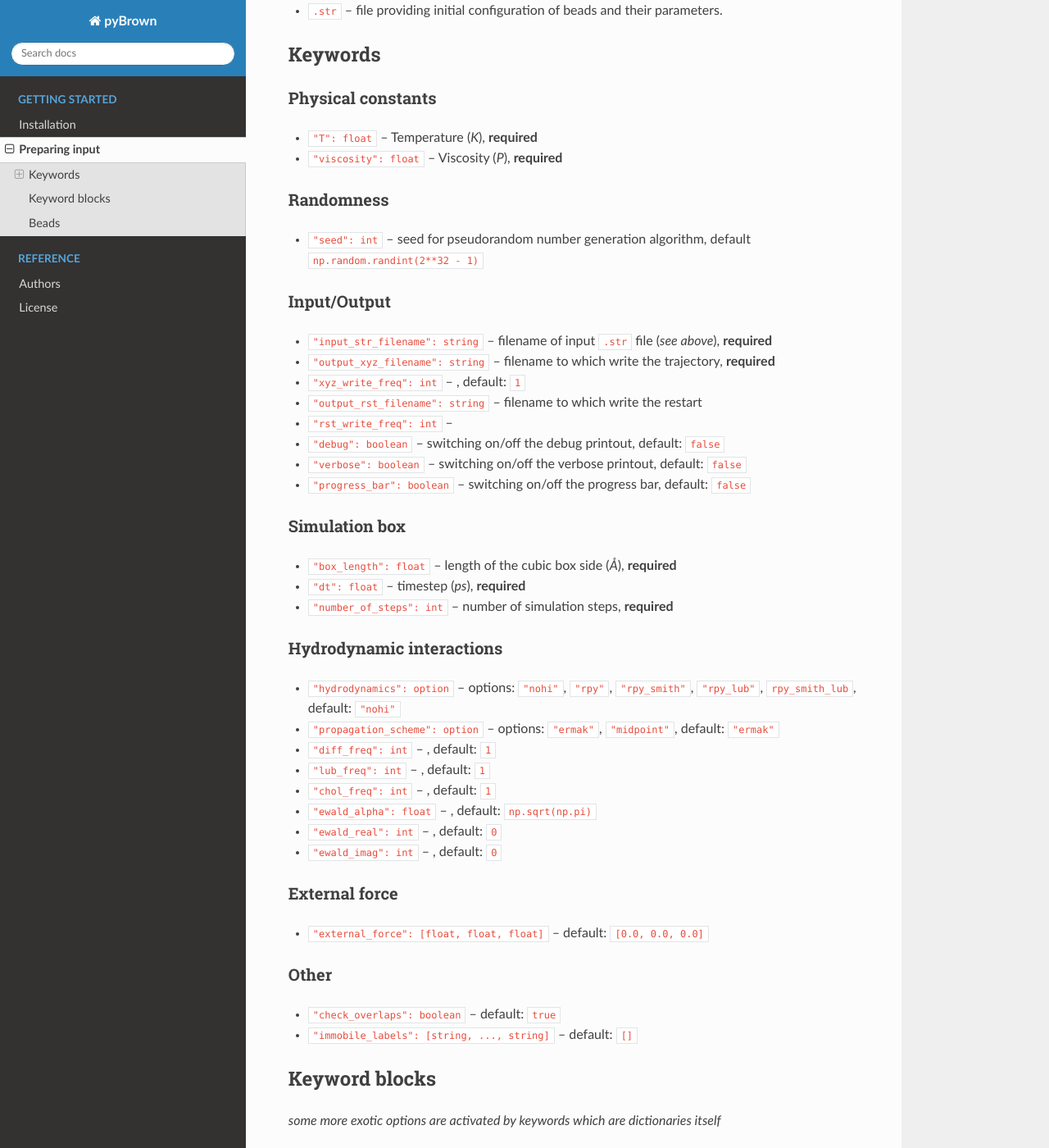
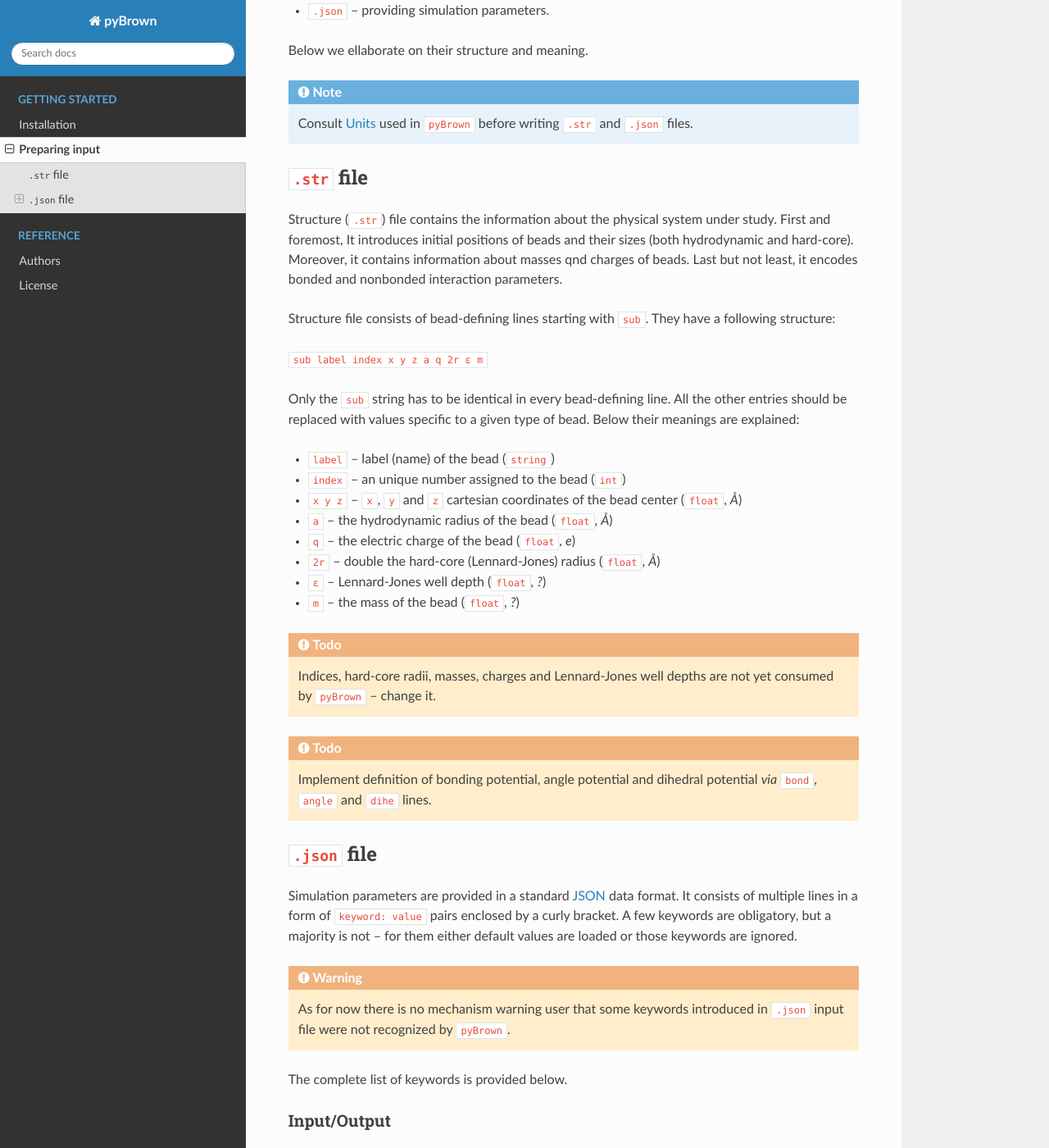
Before and after one commit to tskora/pyBrown, a Sphinx documentation site: the page built from docs/source/getting_started/preparing_input.rst, in a window 1280 px wide and 1400 px high, scrolled down 233 px. Shown: the whole window at 82% size. Built offline with Sphinx 7.4.7 and the Read the Docs theme 2.0.0, drawn with Linux system fonts in a browser that asks for light colours; some of the changed text lies outside the part shown.

Commit message:
further development of documentation

```diff
--- a/docs/source/conf.py
+++ b/docs/source/conf.py
@@ -31,7 +31,9 @@
 # Add any Sphinx extension module names here, as strings. They can be
 # extensions coming with Sphinx (named 'sphinx.ext.*') or your custom
 # ones.
-extensions = ['sphinx.ext.autodoc', 'sphinx_rtd_theme']
+extensions = ['sphinx.ext.autodoc', 'sphinx.ext.todo', 'sphinx_rtd_theme']
+
+todo_include_todos= True
 
 # Add any paths that contain templates here, relative to this directory.
 templates_path = ['_templates']
@@ -56,3 +58,24 @@
 # relative to this directory. They are copied after the builtin static files,
 # so a file named "default.css" will overwrite the builtin "default.css".
 html_static_path = ['_static']
+
+# -- Options for LatexPDF output ----------------------------------------------
+
+latex_engine = 'xelatex'
+
+latex_elements = {
+'papersize': 'a4paper',
+# remove blank pages (between the title page and the TOC, etc.)
+'classoptions': ',openany,oneside'
+}
+
+# The name of an image file (relative to this directory) to place at the top of
+# the title page.
+# latex_logo = './_static/banner-large.png'
+
+# For "manual" documents, if this is true, then toplevel headings are parts,
+# not chapters.
+latex_use_parts = True
+
+# If false, no module index is generated.
+latex_domain_indices = True
--- a/docs/source/getting_started/installation.rst
+++ b/docs/source/getting_started/installation.rst
@@ -198,8 +198,8 @@
 
     $ CONFIG_SHELL=/bin/bash ./configure CONFIG_SHELL=/bin/bash
 
-'configure' Invocation
-***********************
+``configure`` Invocation
+*************************
 
 ``configure`` recognizes the following options to control how it operates.
 
--- a/docs/source/getting_started/preparing_input.rst
+++ b/docs/source/getting_started/preparing_input.rst
@@ -1,33 +1,60 @@
 Preparing input
 ----------------
 
-Input for ``pyBrown`` consists of two files:
+Input for ``pyBrown`` consists of two text files:
 
-- ``.json`` -- file providing simulation parameters,
-- ``.str`` -- file providing initial configuration of beads and their parameters.
+- ``.str`` -- providing initial configuration of beads and their properties,
+- ``.json`` -- providing simulation parameters.
 
-Keywords
-*********
+Below we ellaborate on their structure and meaning.
 
-Physical constants
-^^^^^^^^^^^^^^^^^^^
+.. note::
+    Consult :ref:`units` used in ``pyBrown`` before writing ``.str`` and ``.json`` files.
 
-- ``"T": float`` -- Temperature (*K*), **required**
-- ``"viscosity": float`` -- Viscosity (*P*), **required**
+``.str`` file
+**************
 
-Randomness
-^^^^^^^^^^^
+Structure (``.str``) file contains the information about the physical system under study. First and foremost, It introduces initial positions of beads and their sizes (both hydrodynamic and hard-core). Moreover, it contains information about masses qnd charges of beads. Last but not least, it encodes bonded and nonbonded interaction parameters.
 
-- ``"seed": int`` -- seed for pseudorandom number generation algorithm, default ``np.random.randint(2**32 - 1)``
+Structure file consists of bead-defining lines starting with ``sub``. They have a following structure:
+
+``sub label index x y z a q 2r ε m``
+
+Only the ``sub`` string has to be identical in every bead-defining line. All the other entries should be replaced with values specific to a given type of bead. Below their meanings are explained:
+
+- ``label`` -- label (name) of the bead (``string``)
+- ``index`` -- an unique number assigned to the bead (``int``)
+- ``x y z`` -- ``x``, ``y`` and ``z`` cartesian coordinates of the bead center (``float``, *Å*)
+- ``a`` -- the hydrodynamic radius of the bead (``float``, *Å*)
+- ``q`` -- the electric charge of the bead (``float``, *e*)
+- ``2r`` -- double the hard-core (Lennard-Jones) radius (``float``, *Å*)
+- ``ε`` -- Lennard-Jones well depth (``float``, *?*)
+- ``m`` -- the mass of the bead (``float``, *?*)
+
+.. todo::
+    Indices, hard-core radii, masses, charges and Lennard-Jones well depths are not yet consumed by ``pyBrown`` -- change it.
+
+.. todo::
+    Implement definition of bonding potential, angle potential and dihedral potential *via* ``bond``, ``angle`` and ``dihe`` lines.
+
+``.json`` file
+***************
+
+Simulation parameters are provided in a standard `JSON <https://www.json.org/json-en.html>`_ data format. It consists of multiple lines in a form of ``keyword: value`` pairs enclosed by a curly bracket. A few keywords are obligatory, but a majority is not -- for them either default values are loaded or those keywords are ignored.
+
+.. warning::
+    As for now there is no mechanism warning user that some keywords introduced in ``.json`` input file were not recognized by ``pyBrown``.
+
+The complete list of keywords is provided below.
 
 Input/Output
 ^^^^^^^^^^^^^
 
-- ``"input_str_filename": string`` -- filename of input ``.str`` file (*see above*), **required**
-- ``"output_xyz_filename": string`` -- filename to which write the trajectory, **required**
-- ``"xyz_write_freq": int`` -- , default: ``1``
-- ``"output_rst_filename": string`` -- filename to which write the restart
-- ``"rst_write_freq": int`` --
+- ``"input_str_filename": string`` -- the name of the input ``.str`` file (*see above*), **required**
+- ``"output_xyz_filename": string`` -- the name of the output ``.xyz`` file to which ``pyBrown`` writes the trajectory, **required**
+- ``"output_rst_filename": string`` -- the name of the binary ``.rst`` file from which``pyBrown`` can restart simulation
+- ``"xyz_write_freq": int`` -- the frequency of writing to the ``.xyz`` file (every ... timesteps), default: ``1``
+- ``"rst_write_freq": int`` -- the frequency of writing to the ``.rst`` file (every ... timesteps).
 
 - ``"debug": boolean`` -- switching on/off the debug printout, default: ``false``
 - ``"verbose": boolean`` -- switching on/off the verbose printout, default: ``false``
@@ -36,60 +63,62 @@
 Simulation box
 ^^^^^^^^^^^^^^^
 
-- ``"box_length": float`` -- length of the cubic box side (*Å*), **required**
-- ``"dt": float`` -- timestep (*ps*), **required**
-- ``"number_of_steps": int`` -- number of simulation steps, **required**
+- ``"box_length": float`` -- length of the cubic simulation box (*Å*), **required**
+
+.. todo::
+    Turning on and off periodic boundary conditions would be nice.
+
+- ``"ewald_alpha": float`` -- parameter controling the convergence of Ewald summation, default: ``np.sqrt(np.pi)``
+- ``"ewald_real": int`` -- the maximal magnitude of the real lattice vectors in Ewald summation of the diffusion tensor, default: ``0``
+- ``"ewald_imag": int`` -- the maximal magnitude of the reciprocal lattice vectors in Ewald summation of the diffusion tensor, default: ``0``
+
+External force
+^^^^^^^^^^^^^^^
+
+- ``"external_force": [float, float, float]`` -- external force experienced universally by all beads (*J/Å*), default: ``[0.0, 0.0, 0.0]``
+
+Propagation
+^^^^^^^^^^^^
+
+- ``"dt": float`` -- the timestep (*ps*), **required**
+- ``"number_of_steps": int`` -- the total number of simulation steps, **required**
+- ``"check_overlaps": boolean`` -- whether to check overlaps in every simulation step, default: ``true``
+- ``"immobile_labels": [string, ..., string]`` -- label of beads which are to be immobile in simulation, default: ``[]``
+- ``"seed": int`` -- seed for pseudorandom number generation algorithm, default ``np.random.randint(2**32 - 1)``
 
 Hydrodynamic interactions
 ^^^^^^^^^^^^^^^^^^^^^^^^^^
 
-- ``"hydrodynamics": option`` -- options: ``"nohi"``, ``"rpy"``, ``"rpy_smith"``, ``"rpy_lub"``, ``rpy_smith_lub``, default: ``"nohi"``
-- ``"propagation_scheme": option`` -- options: ``"ermak"``, ``"midpoint"``, default: ``"ermak"``
-- ``"diff_freq": int`` -- , default: ``1``
-- ``"lub_freq": int`` -- , default: ``1``
-- ``"chol_freq": int`` -- , default: ``1``
+- ``"hydrodynamics": option`` -- the method used to compute diffusion tensor, options: ``"nohi"``, ``"rpy"``, ``"rpy_smith"``, ``"rpy_lub"``, ``rpy_smith_lub``, default: ``"nohi"``
+- ``"propagation_scheme": option`` -- propagation algorithm for the trajectory generation, options: ``"ermak"``, ``"midpoint"``, default: ``"ermak"``
+- ``"m_midpoint": int`` -- the inverse of the timestep fraction made in the first stage of the midpoint propagation scheme
+- ``"diff_freq": int`` -- the frequency of computing far field diffusion tensor (every ... timesteps), default: ``1``
+- ``"lub_freq": int`` -- the frequency of computing near field resistance tensor and total diffusion matrix (every ... timesteps), default: ``1``
+- ``"chol_freq": int`` -- the frequency of performing Cholesky decomposition of diffusion tensor (every ... timesteps), default: ``1``
 
-- ``"ewald_alpha": float`` -- , default: ``np.sqrt(np.pi)``
-- ``"ewald_real": int`` -- , default: ``0``
-- ``"ewald_imag": int`` -- , default: ``0``
+Physical conditions
+^^^^^^^^^^^^^^^^^^^^
 
-External force
+- ``"T": float`` -- temperature (*K*), **required**
+- ``"viscosity": float`` -- viscosity (*P*), **required**
+
+Keyword blocks
 ^^^^^^^^^^^^^^^
 
-- ``"external_force": [float, float, float]`` -- default: ``[0.0, 0.0, 0.0]``
+Some more specific options are activated by keywords which are of ``JSON`` structure themselves. Such a keyword simultaneously turns on some functionality and specifies all the additional parameters regarding that functionality.
 
-Other
-^^^^^^
+- ``"external_force_region": {...}`` -- restrict external force to the selected region of the box
+   - ``"x": [float, float]`` -- ``x`` range defining the region
+   - ``"y": [float, float]`` -- ``y`` range defining the region
+   - ``"z": [float, float]`` -- ``z`` range defining the region
 
-- ``"check_overlaps": boolean`` -- default: ``true``
+- ``"measure_flux": {...}`` -- measure the flux through a defined plane
+   - ``"flux_normal": [float, float, float]`` -- normal to the plane (defines the direction of positive flux)
+   - ``"flux_plane_point": [float, float, float]`` -- any point on the plane,
+   - ``"output_flux_filename": string`` -- the name of the output ``.flx`` file to which ``pyBrown`` writes the net flux
 
-- ``"immobile_labels": [string, ..., string]`` -- default: ``[]``
-
-Keyword blocks
-***************
-
-*some more exotic options are activated by keywords which are dictionaries itself*
-
-Beads
-******
-
-Structure file consists of lines with a following structure::
-
-``sub label index x y z a q 2r e m``
-
-Only the ``sub`` string is identical in every line. All the others should be replaced with values specific to a bead.
-
-- ``label (string)`` -- bead label
-- ``index (int)`` -- bead number
-- ``x y z (float float float)`` -- ``x``, ``y`` and ``z`` coordinates of the bead center (*Å*)
-- ``a (float)`` -- hydrodynamic radius (*Å*)
-- ``q (float)`` -- electric charge (*e*)
-- ``2r`` -- double the hard core radius (*Å*)
-- ``e`` -- Lennard-Jones energy (*?*),
-- ``m`` -- bead mass (*?*)
-
-.. warning::
-    Hard-core radii, masses, charges and Lennard-Jones energies are not yet implemented.
-
-.. warning::
-    Bonds between beads are not yet implemented.
+- ``"measure_concentration": {...}`` -- measure the concentration in a selected region
+   - ``"x": [float, float]`` -- ``x`` range defining the region
+   - ``"y": [float, float]`` -- ``y`` range defining the region
+   - ``"z": [float, float]`` -- ``z`` range defining the region
+   - ``"output_concentration_filename"`` -- the name of the output ``.con`` file to which ``pyBrown`` writes the concentration in selected region
```
Also changed, not shown: docs/source/index.rst (+24 -6 lines).
